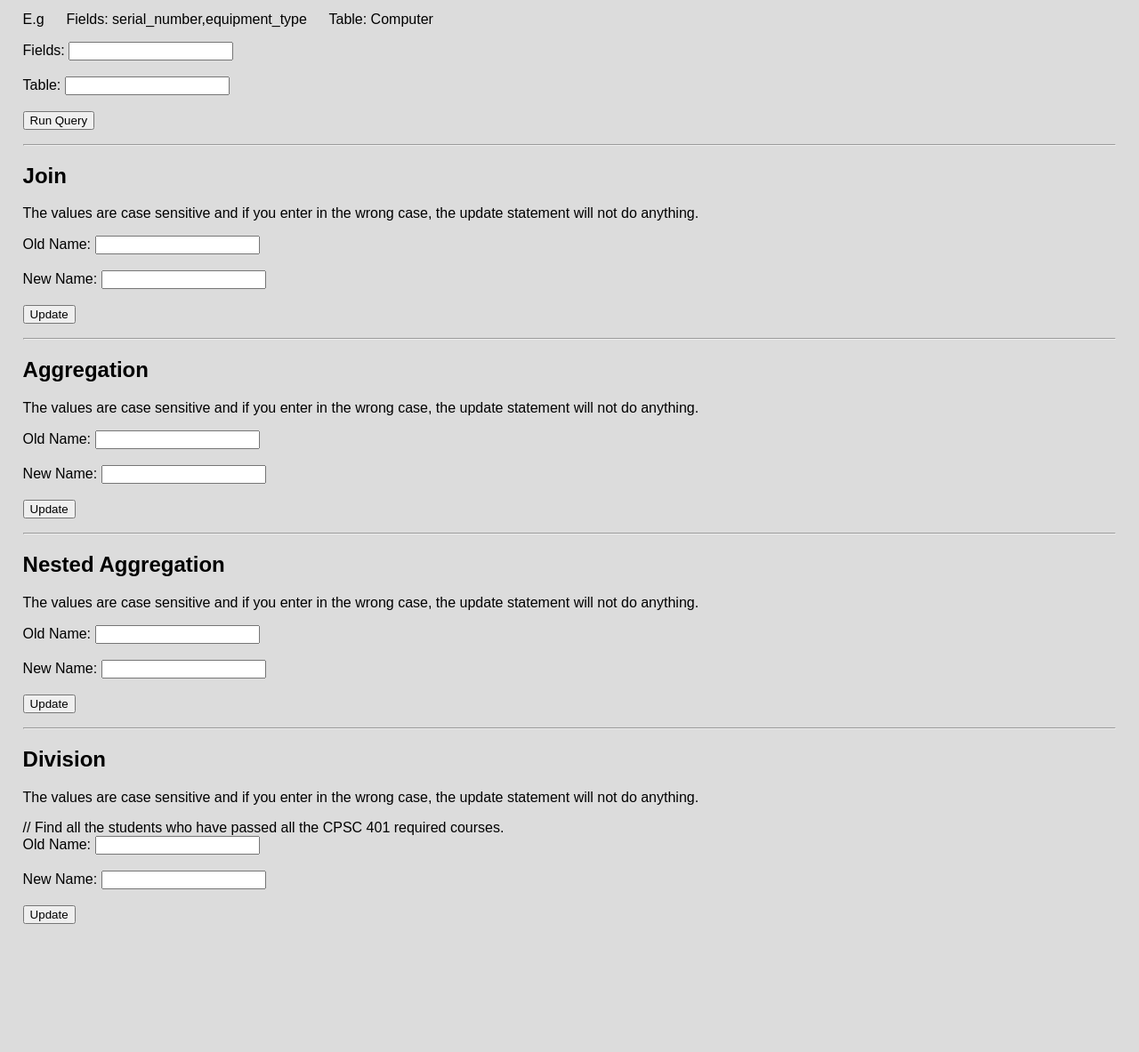
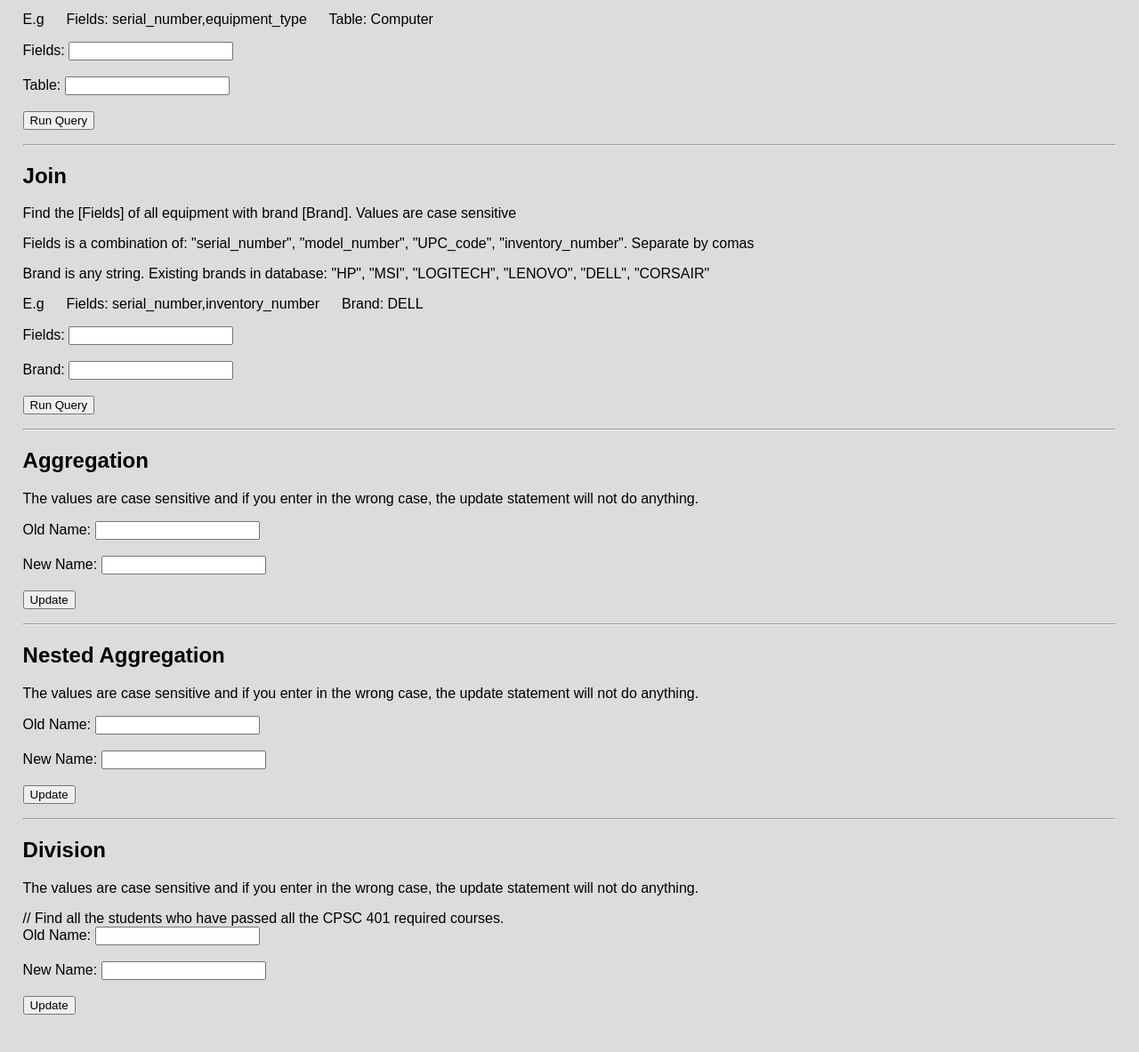
Before and after one commit to edvinkeskin/oryza_sativa_project, a PHP site: page / in a window 1280 px wide. Shown: the part 1314-2497 px from the top of the page at 89% size. Before the commit the page ends 2353 px from the top, so only its background shows below. Run offline with PHP 8.4, Linux system fonts and the light colour scheme.

Commit message:
implementing Join

```diff
--- a/my_app/public/index.php
+++ b/my_app/public/index.php
@@ -296,16 +296,24 @@
         <hr>
 
         <h2>Join</h2>
-        <p>The values are case sensitive and if you enter in the wrong case, the update statement will not do anything.
+        <p>Find the [Fields] of all equipment with brand [Brand]. Values are case sensitive
+        </p>
+        <p>Fields is a combination of: "serial_number", "model_number", "UPC_code", "inventory_number". Separate by comas
+        </p>
+        <p>Brand is any string. Existing brands in database: "HP", "MSI", "LOGITECH", "LENOVO", "DELL", "CORSAIR"
+        </p>
+        <p>E.g &emsp; Fields: serial_number,inventory_number &emsp; Brand: DELL
         </p>
 
-        <form method="POST" action="index.php">
+        <form method="GET" action="index.php">
             <!--refresh page when submitted-->
             <input type="hidden" id="joinRequest" name="joinRequest">
-            Old Name: <input type="text" name="oldName"> <br><br>
-            New Name: <input type="text" name="newName"> <br><br>
 
-            <input type="submit" value="Update" name="updateSubmit">
+            Fields: <input type="text" name="joinFields"> <br><br>
+
+            Brand: <input type="text" name="joinBrand"> <br><br>
+
+            <input type="submit" value="Run Query" name="joinSubmit">
             <p></p>
         </form>
 
@@ -564,6 +572,33 @@
             OCICommit($db_conn);
         }
 
+        function handleJoinRequest() {
+            global $db_conn;
+
+            $fields = $_GET['joinFields'];
+            $brand = $_GET['joinBrand'];
+
+            // $result = executePlainSQL("SELECT ${fields} FROM ${table}");
+
+            $result = executePlainSQL(
+                "SELECT ${fields}
+                FROM Equipment_Stocks
+                INNER JOIN ModelNumberBrandMap ON Equipment_Stocks.model_number=ModelNumberBrandMap.model_number
+                WHERE ModelNumberBrandMap.brand='${brand}'"
+            );
+
+            echo "<br>Retrieved data from Projection Request:<br>";
+            echo "<table>";
+            echo "<tr><th>serial_number</th><th>model_number</th><th>UPC_code</th><th>inventory_number</th><th>Brand</th></tr>";
+
+            while ($row = OCI_Fetch_Array($result, OCI_BOTH)) {
+                echo "<tr><td>" . $row["SERIAL_NUMBER"] . "</td><td>" . $row["MODEL_NUMBER"] . "</td><td>" . $row["UPC_CODE"] . "</td><td>" . $row["INVENTORY_NUMBER"] . "</td><td>" . $brand . "</td></tr>";
+            }
+
+            echo "</table>";
+            OCICommit($db_conn);
+        }
+
         // HANDLE ALL POST ROUTES
 	// A better coding practice is to have one method that reroutes your requests accordingly. It will make it easier to add/remove functionality.
         function handlePOSTRequest() {
@@ -588,6 +623,8 @@
                     handleSelectionRequest();
                 } else if (array_key_exists('projectionRequest', $_GET)) {
                     handleProjectionRequest();
+                } else if (array_key_exists('joinRequest', $_GET)) {
+                    handleJoinRequest();
                 }
 
                 disconnectFromDB();
@@ -596,7 +633,7 @@
 
 		if (isset($_POST['reset']) || isset($_POST['updateSubmit']) || isset($_POST['insertSubmit'])) {
             handlePOSTRequest();
-        } else if (isset($_GET['selectionSubmit']) || isset($_GET['projectionSubmit'])) {
+        } else if (isset($_GET['selectionSubmit']) || isset($_GET['projectionSubmit']) || isset($_GET['joinSubmit'])) {
             handleGETRequest();
         }
 		?>
```
